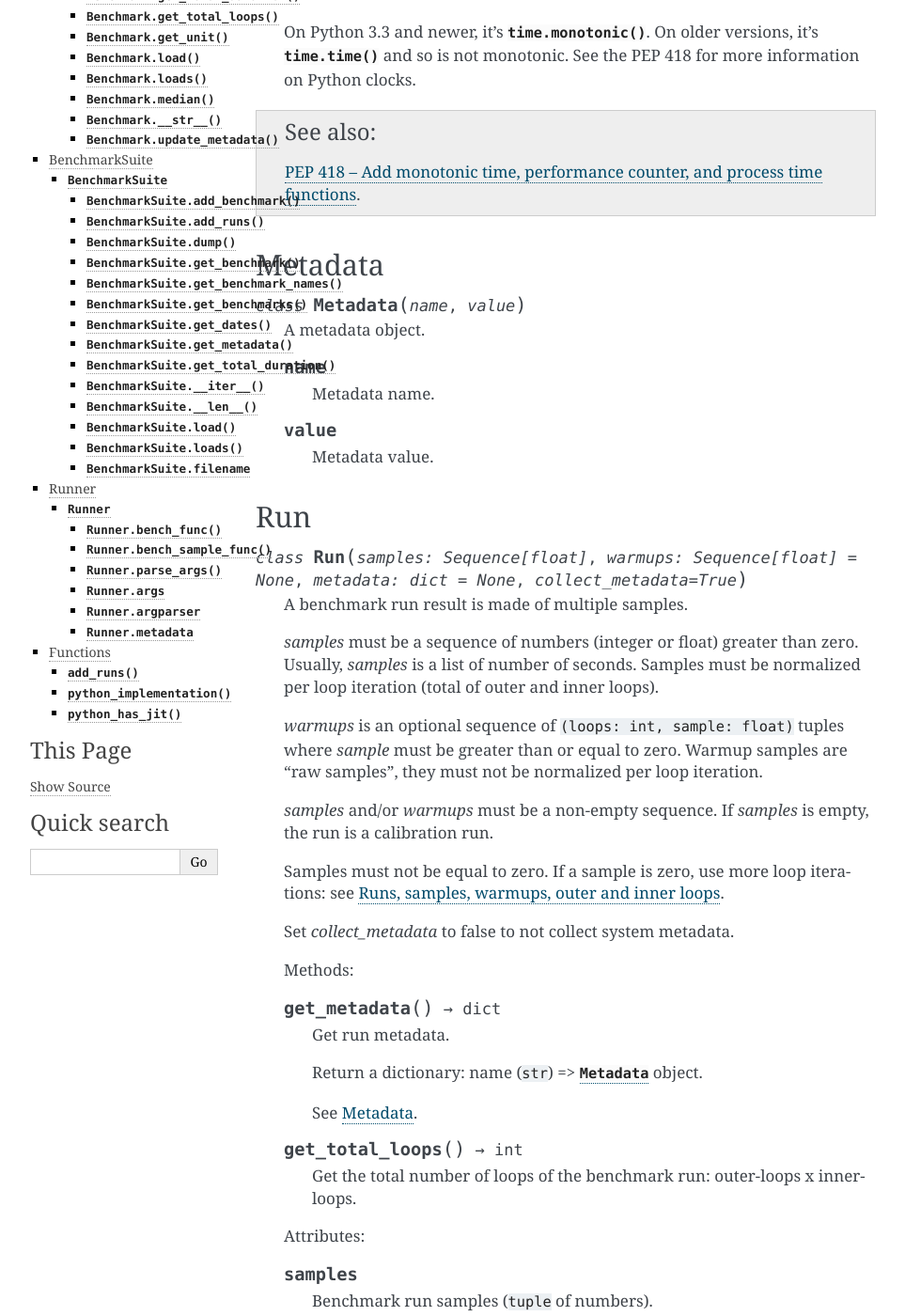
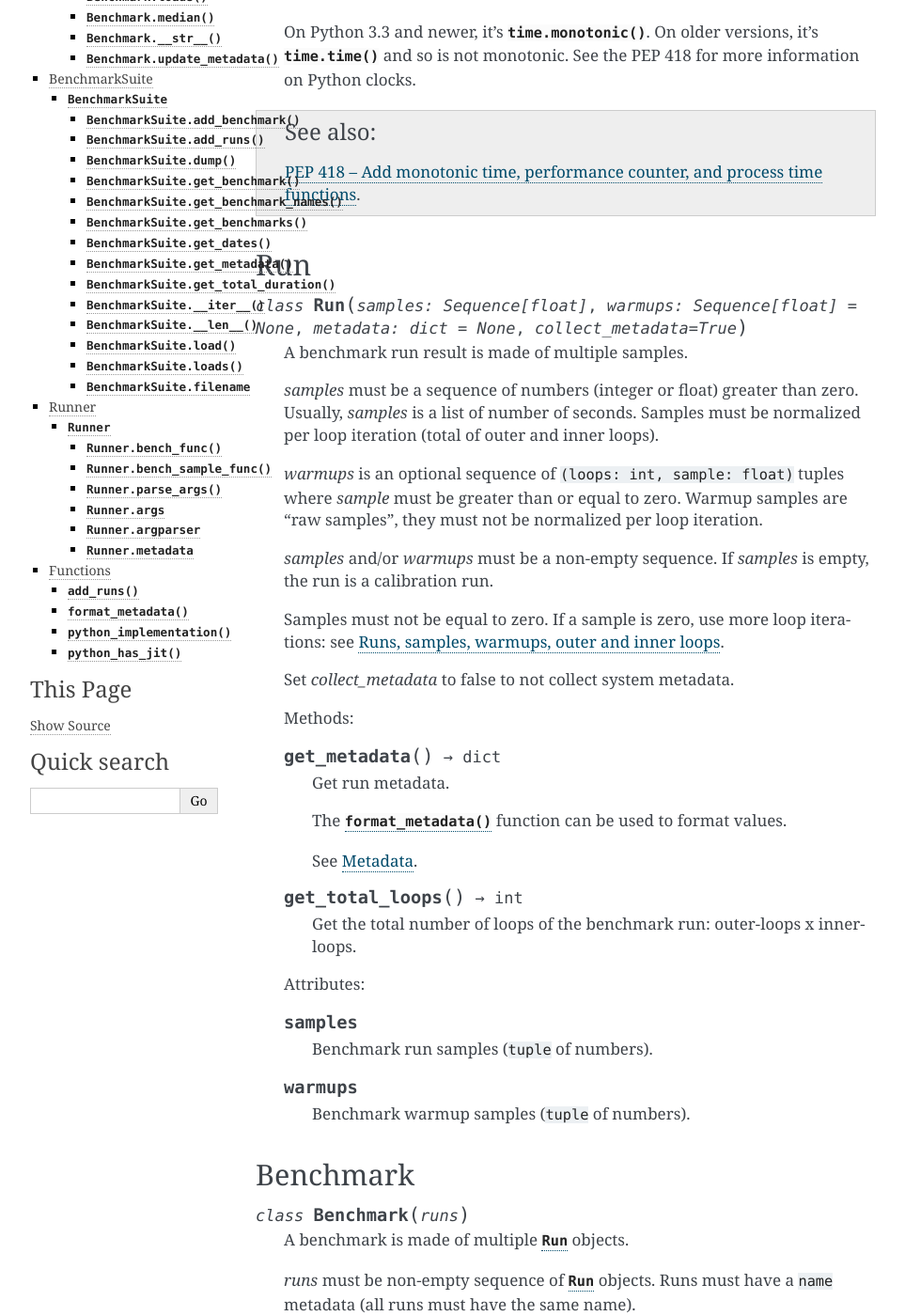
Before and after one commit to psf/pyperf, a Sphinx documentation site: the page built from doc/api.rst, in a window 1280 px wide and 1400 px high, scrolled down 805 px. Shown: the whole window at 94% size, without its empty margins (148-1111 px from the left). Built offline with Sphinx 7.4.7, drawn with Linux system fonts in a browser that asks for light colours; some of the changed text lies outside the part shown.

Commit message:
Remove the Metadata class

```diff
--- a/doc/api.rst
+++ b/doc/api.rst
@@ -47,22 +47,6 @@
    functions <https://www.python.org/dev/peps/pep-0418/>`_.
 
 
-Metadata
---------
-
-.. class:: Metadata(name, value)
-
-   A metadata object.
-
-   .. attribute:: name
-
-      Metadata name.
-
-   .. attribute:: value
-
-      Metadata value.
-
-
 Run
 ---
 
@@ -93,7 +77,7 @@
 
       Get run metadata.
 
-      Return a dictionary: name (``str``) => :class:`Metadata` object.
+      The :func:`format_metadata` function can be used to format values.
 
       See :ref:`Metadata <metadata>`.
 
@@ -186,7 +170,7 @@
 
       Get metadata common to all runs.
 
-      Return a dictionary: name (``str``) => :class:`Metadata` object.
+      The :func:`format_metadata` function can be used to format values.
 
       See :ref:`Metadata <metadata>`.
 
@@ -363,7 +347,7 @@
       Get metadata common to all benchmarks (common to all runs of all
       benchmarks).
 
-      Return a dictionary: name (``str``) => :class:`Metadata` object.
+      The :func:`format_metadata` function can be used to format values.
 
       See the :meth:`Benchmark.get_metadata` method
       and :ref:`Metadata <metadata>`.
@@ -516,6 +500,13 @@
    See :meth:`BenchmarkSuite.add_runs` method.
 
 
+.. function:: format_metadata(name: str, value)
+
+   Format a metadata value. The formatter depends on *name*.
+
+   See :ref:`Metadata <metadata>`.
+
+
 .. function:: python_implementation()
 
    Name of the Python implementation in lower case.
--- a/doc/changelog.rst
+++ b/doc/changelog.rst
@@ -8,6 +8,8 @@
   if the filename ends with ``.gz``
 * Optimize Benchmark constructor: don't recompute common metadata at each
   call to ``Benchmark.add_run()``.
+* Remove the Metadata class: values of get_metadata() are directly metadata
+  values.
 
 Version 0.8.2 (2016-10-19)
 --------------------------
--- a/perf/__init__.py
+++ b/perf/__init__.py
@@ -23,6 +23,9 @@
 from perf._utils import is_significant, python_implementation, python_has_jit  # noqa
 __all__.extend(('is_significant', 'python_implementation', 'python_has_jit'))
 
+from perf._metadata import format_metadata  # noqa
+__all__.append('format_metadata')
+
 from perf._bench import Run, Benchmark, BenchmarkSuite, add_runs  # noqa
 __all__.extend(('Run', 'Benchmark', 'BenchmarkSuite', 'add_runs'))
 
```
Also changed, not shown: 6 other files.
